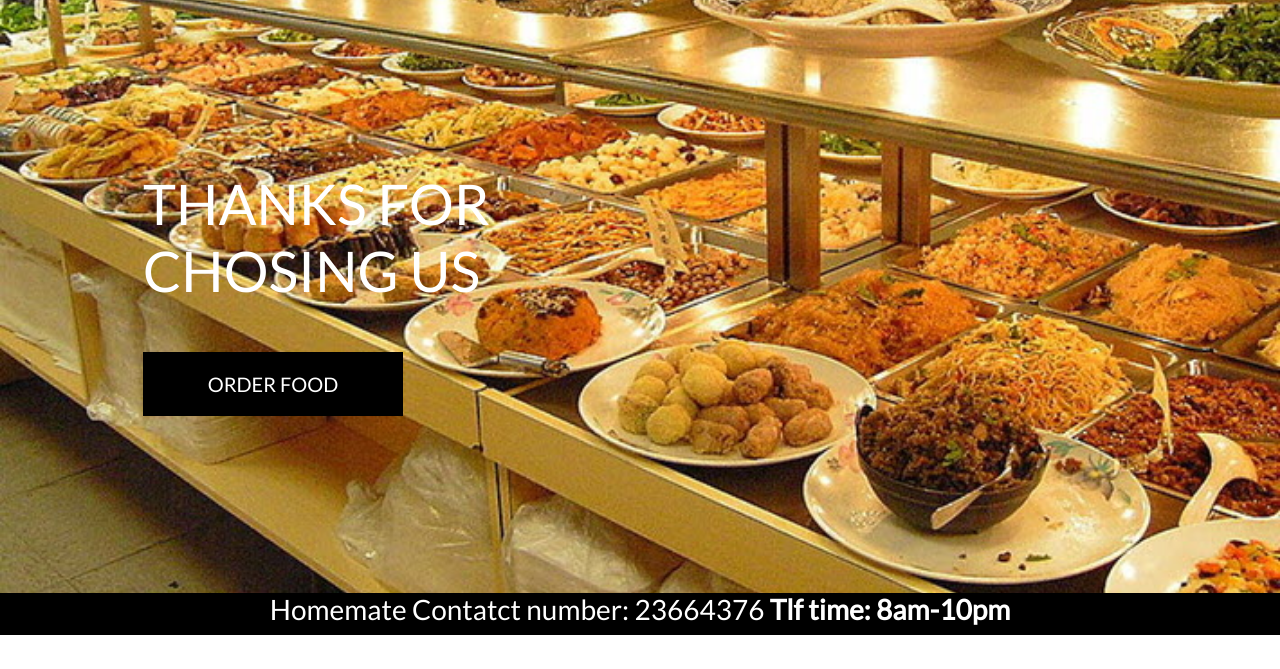
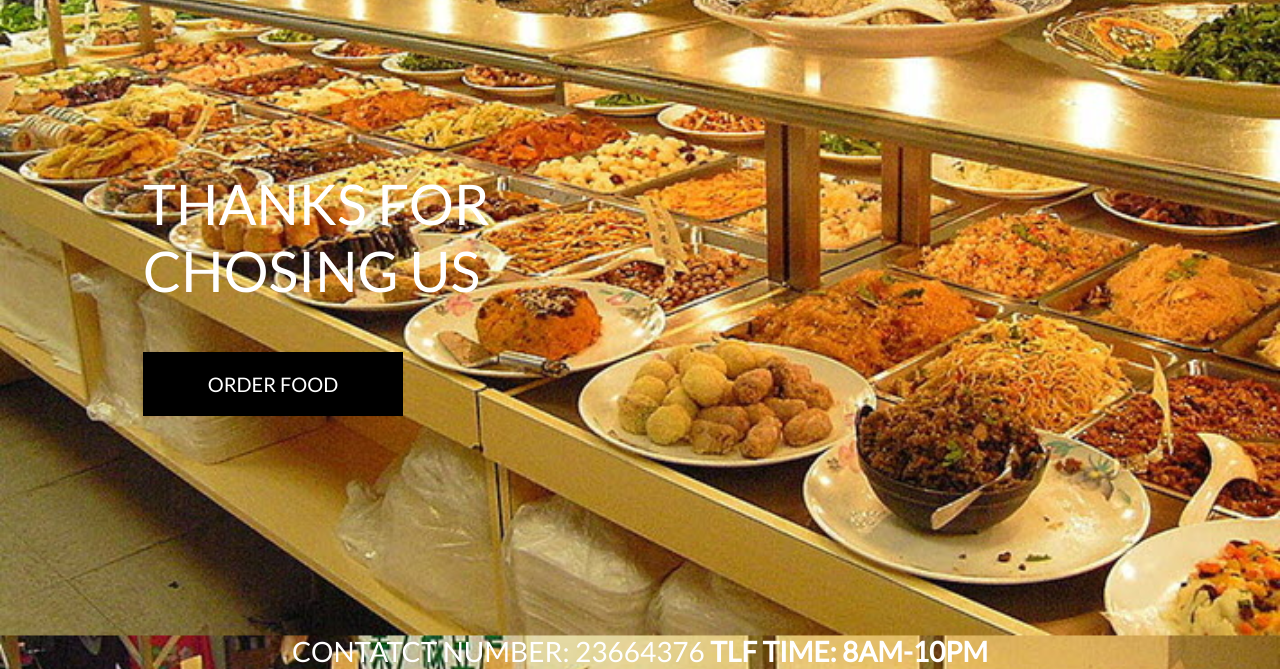
Before and after one commit to asifdanishyar/OnlineShoppingApp, a Django app: page / in a window 1280 px wide. Shown: the part 165-834 px from the top of the page. Before the commit the page ends 800 px from the top, so only its background shows below. Run offline with Django 3.2, Linux system fonts and the light colour scheme; some libraries are stand-ins or nearby versions.

Commit message:
footer updated ver2

```diff
--- a/home/templates/home/index.html
+++ b/home/templates/home/index.html
@@ -25,6 +25,7 @@
             </div>
         </div>
     </div>
-
-    <div class="footer"><h3>Homemate Contatct number: 23664376  <strong>Tlf time: 8am-10pm</strong></div>
+    <div class="container">
+        <h3 class="logo-font text-white h3 footer">Contatct number: 23664376  <strong>Tlf time: 8am-10pm</strong></h3>
+    </div>
 {% endblock %}
--- a/static/css/base.css
+++ b/static/css/base.css
@@ -269,12 +269,8 @@ input[name='q']::placeholder {
 }
 /* footer */
 .footer {
-   position: fixed;
-   left: 0;
-   bottom: 0;
-   width: 100%;
-   background-color: black;
-   color: white;
+   left: 10%;
+   bottom: 2px;
    text-align: center;
 }
 
```
